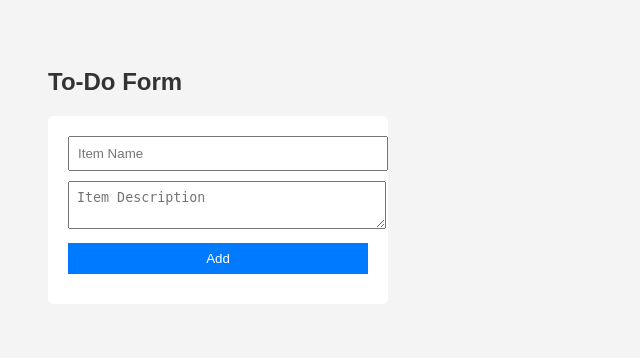
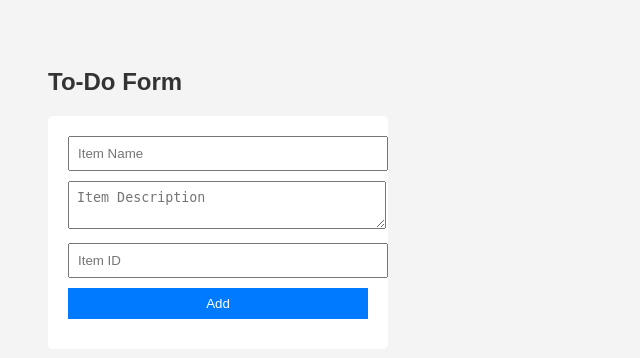
Before and after one commit to rahulgowda18/flask-todo-app, a Flask app: page / in a window 1280 px wide. Shown: the top 358 px of the page, without its empty margins (0-640 px from the left). Run offline with Flask 3, Linux system fonts and the light colour scheme.

Commit message:
Add item id field

```diff
--- a/templates/todo.html
+++ b/templates/todo.html
@@ -11,6 +11,7 @@
 <form method="POST" action="/submittodoitem">
   <input type="text" name="itemName" placeholder="Item Name" />
   <textarea name="itemDescription" placeholder="Item Description"></textarea>
+  <input type="number" name="itemId" placeholder="Item ID" />
   <button type="submit">Add</button>
 </form>
 
```
